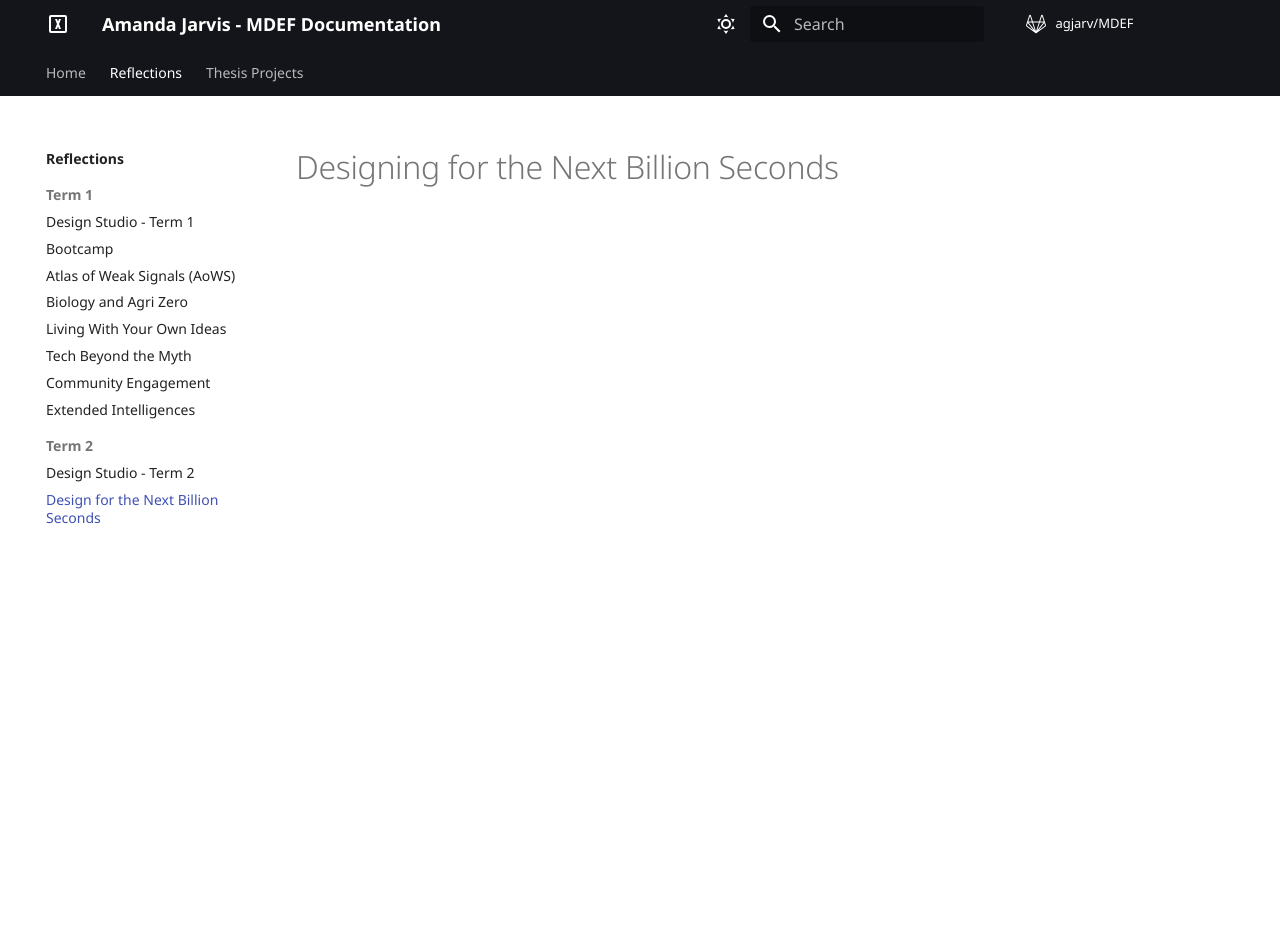
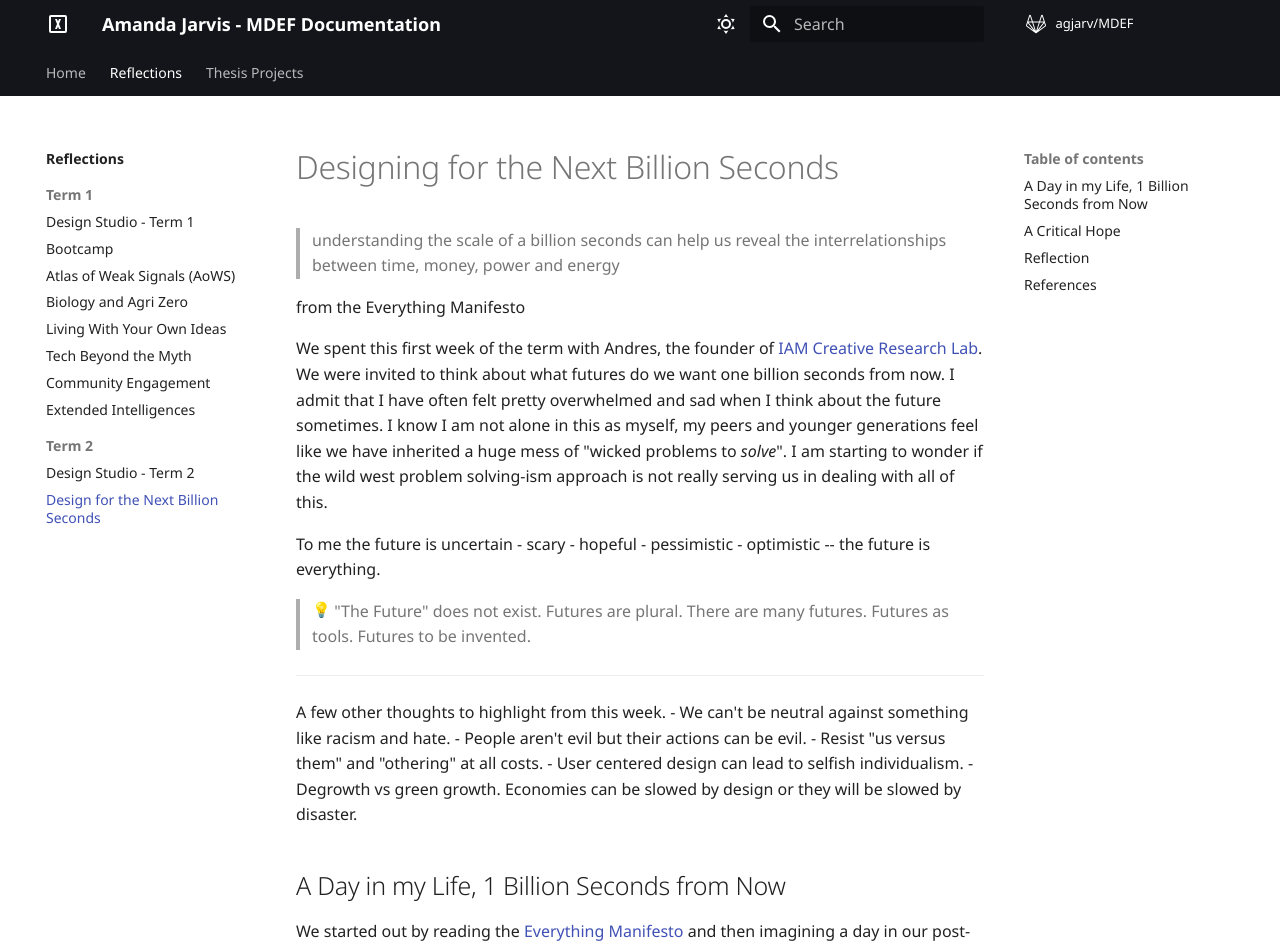
Before and after one commit to agjarv/MDEF, an MkDocs documentation site: the page built from docs/term02/designbillionseconds.md, in a window 1280 px wide and 1400 px high. Shown: the top 947 px of the window. Built offline with MkDocs 1.6.1 and Material for MkDocs 9.7.7, drawn with Linux system fonts in a browser that asks for light colours; emoji names are drawn with the system emoji font; comment, search, counter and statistics services are not loaded; some of the changed text lies outside the part shown.

Commit message:
billion seconds update

```diff
--- a/docs/term02/designbillionseconds.md
+++ b/docs/term02/designbillionseconds.md
@@ -1 +1,52 @@
 # Designing for the Next Billion Seconds
+
+> understanding the scale of a billion seconds can help us reveal the interrelationships between time, money, power and energy
+
+from the Everything Manifesto
+
+
+We spent this first week of the term with Andres, the founder of [IAM Creative Research Lab](https://www.iam-internet.com/). We were invited to think about what futures do we want one billion  seconds from now. I admit that I have often felt pretty overwhelmed and sad when I think about the future sometimes. I know I am not alone in this as myself, my peers and younger generations feel like we have inherited a huge mess of "wicked problems to *solve*". I am starting to wonder if the wild west problem solving-ism approach is not really serving us in dealing with all of this.
+
+
+To me the future is uncertain - scary - hopeful - pessimistic - optimistic -- the future is everything.
+
+
+>:bulb:
+"The Future" does not exist.
+Futures are plural. There are many futures.
+Futures as tools.
+Futures to be invented.
+---
+
+A few other thoughts to highlight from this week.
+- We can't be neutral against something like racism and hate.
+- People aren't evil but their actions can be evil.
+- Resist "us versus them" and "othering" at all costs.
+- User centered design can lead to selfish individualism.
+- Degrowth vs green growth. Economies can be slowed by design or they will be slowed by disaster.
+
+
+## A Day in my Life, 1 Billion Seconds from Now
+
+We started out by reading the [Everything Manifesto](https://www.iam-internet.com/everything) and then imagining a day in our post-technological life.
+
+
+<div style="position: relative; width: 100%; height: 0; padding-top: 75.0000%;
+ padding-bottom: 0; box-shadow: 0 2px 8px 0 rgba(63,69,81,0.16); margin-top: 1.6em; margin-bottom: 0.9em; overflow: hidden;
+ border-radius: 8px; will-change: transform;">
+  <iframe loading="lazy" style="position: absolute; width: 100%; height: 100%; top: 0; left: 0; border: none; padding: 0;margin: 0;"
+    src="https:&#x2F;&#x2F;www.canva.com&#x2F;design&#x2F;DAFYzXHEGM8&#x2F;view?embed" allowfullscreen="allowfullscreen" allow="fullscreen">
+  </iframe>
+</div>
+<a href="https:&#x2F;&#x2F;www.canva.com&#x2F;design&#x2F;DAFYzXHEGM8&#x2F;view?utm_content=DAFYzXHEGM8&amp;utm_campaign=designshare&amp;utm_medium=embeds&amp;utm_source=link" target="_blank" rel="noopener">A day in my post-technological life</a> by agjarv
+
+## A Critical Hope
+
+## Reflection
+
+<iframe src="https://docs.google.com/presentation/d/e/2PACX-1vRh-iCJGii6zHYRcIqGsjryyd88R9pQk-h5pSbr2NkLgoZpnZC-N77cgh8_q4E0TPQ89UbzRO5QHiaq/embed?start=false&loop=false&delayms=3000" frameborder="0" width="960" height="569" allowfullscreen="true" mozallowfullscreen="true" webkitallowfullscreen="true"></iframe>
+
+## References
+
+[Everything Manifesto](https://www.iam-internet.com/everything)
+[Extinction Rebellion](https://extinctionrebellion.uk/the-truth/the-emergency/)
```
